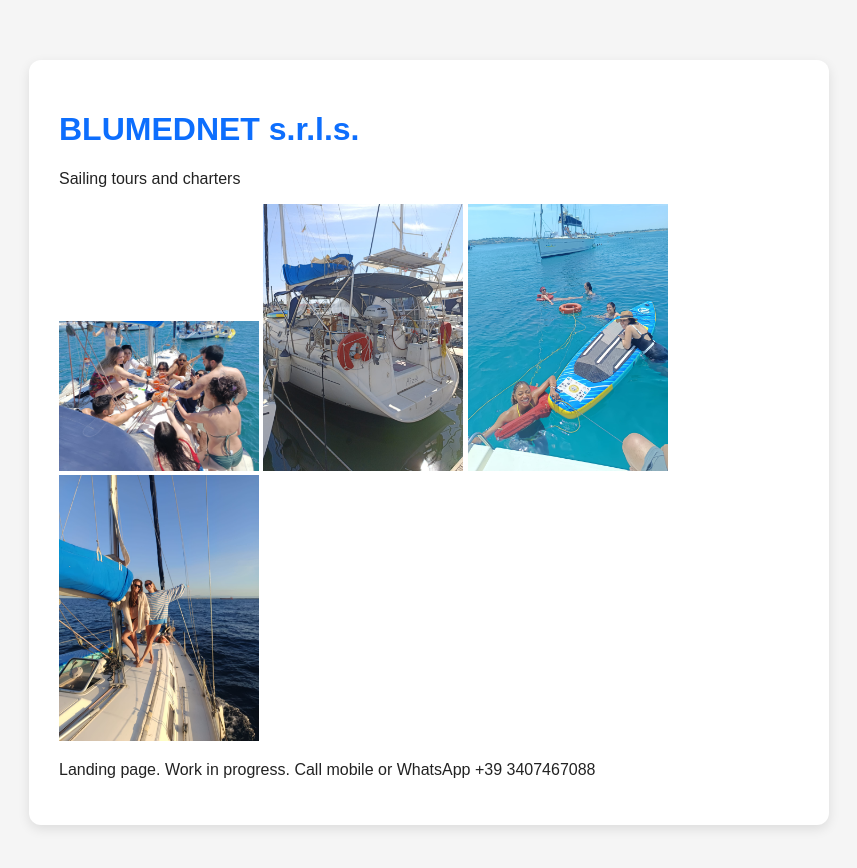
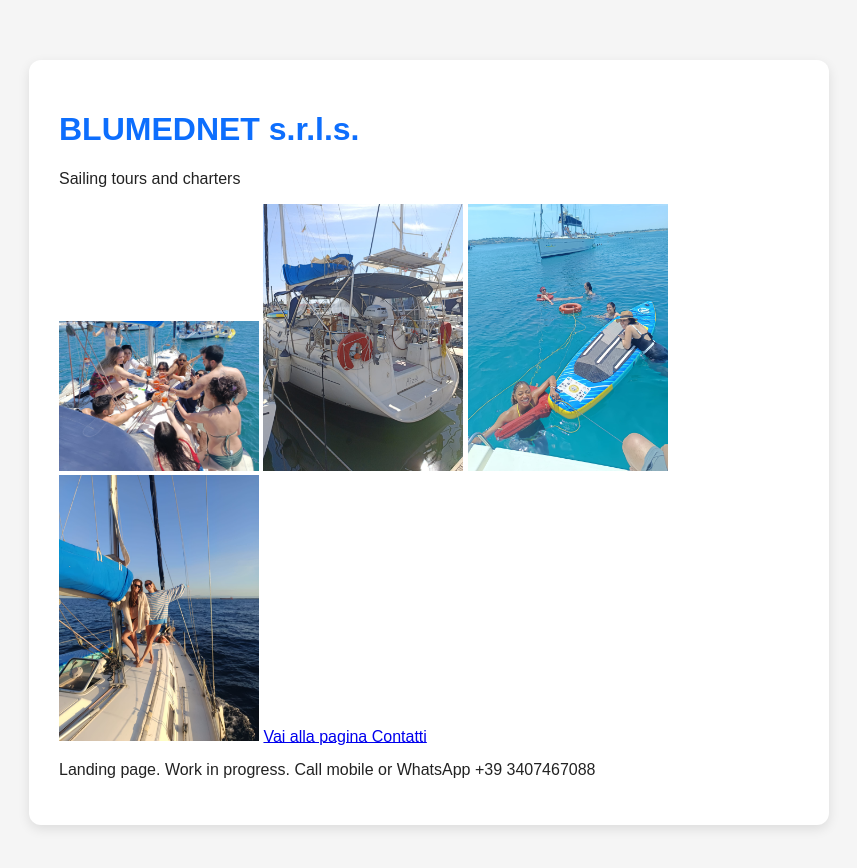
Before and after one commit to bruno2209/blumednet, a plain HTML site: page index.html in a window 1280 px wide. Shown: the whole page, without its empty margins (211-1068 px from the left). Drawn offline with Linux system fonts and the light colour scheme.

Commit message:
Update index.html

```diff
--- a/index.html
+++ b/index.html
@@ -32,6 +32,7 @@
     <img src="WhatsApp Image 2026-07-10 at 14.22.46.jpeg" alt="La mia foto" width="200">
     <img src="WhatsApp Image 2026-07-10 at 14.23.13.jpeg" alt="La mia foto" width="200">
     <img src="WhatsApp Image 2026-07-10 at 14.23.59.jpeg" alt="La mia foto" width="200">
+    <a href="contatti.html">Vai alla pagina Contatti</a>
     <p>Landing page. Work in progress. Call mobile or WhatsApp +39 3407467088</p>
   </div>
 </body>
```
